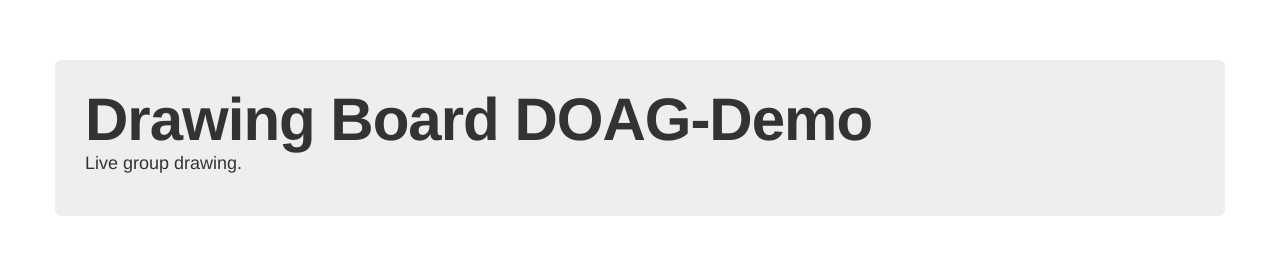
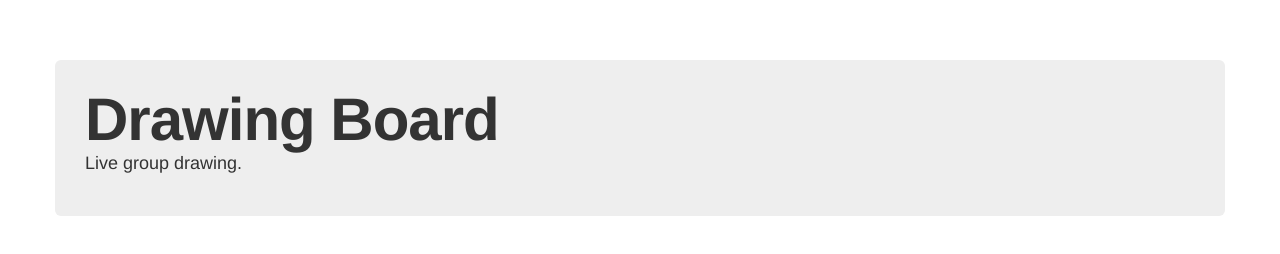
Before and after one commit to doschkinow/drawingboard-micro-ws-nodejs, a website: page drawingboard/index.html in a window 1280 px wide. Drawn offline with nearby package versions, Linux system fonts and the light colour scheme.

Commit message:
index.html reverted

```diff
--- a/drawingboard/index.html
+++ b/drawingboard/index.html
@@ -20,7 +20,7 @@
 <body>
 <div class="container">
     <div class="hero-unit">
-        <h1>Drawing Board DOAG-Demo</h1>
+        <h1>Drawing Board</h1>
         <p>
             Live group drawing.
         </p>
```
